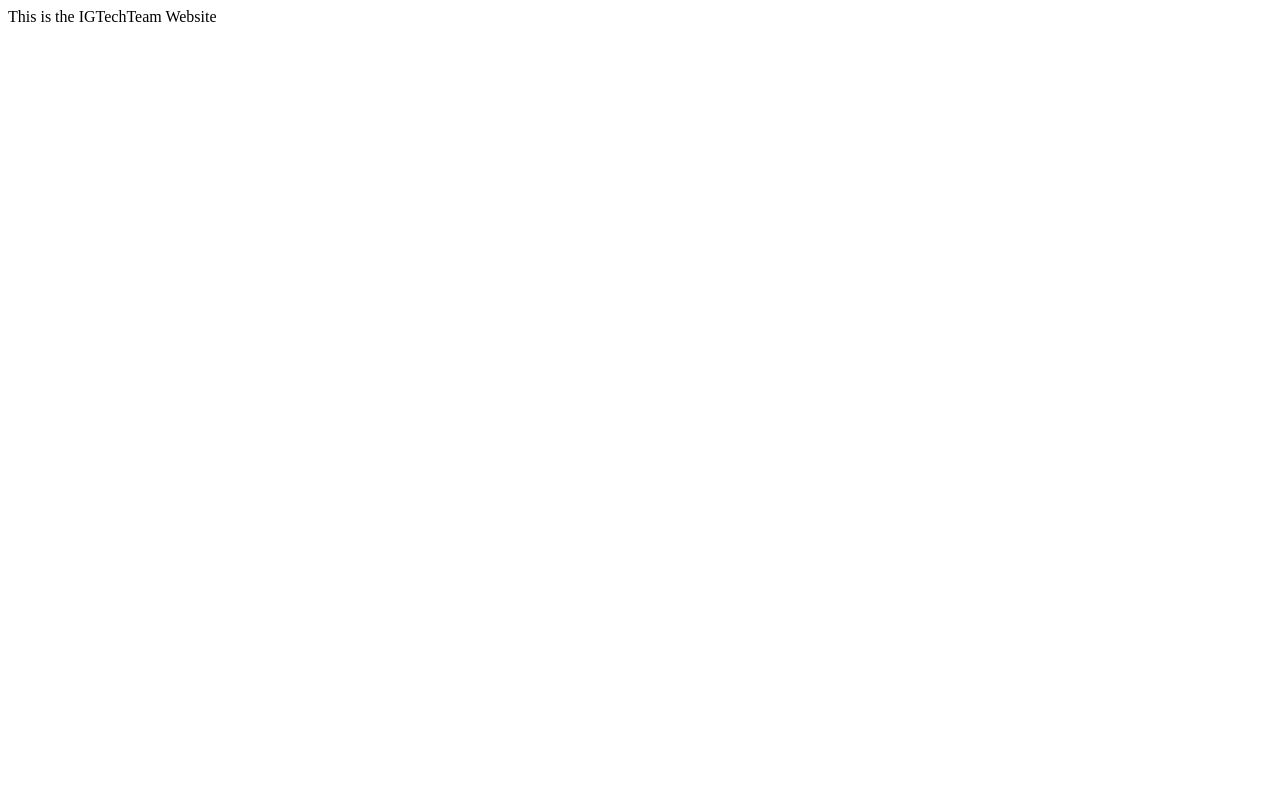
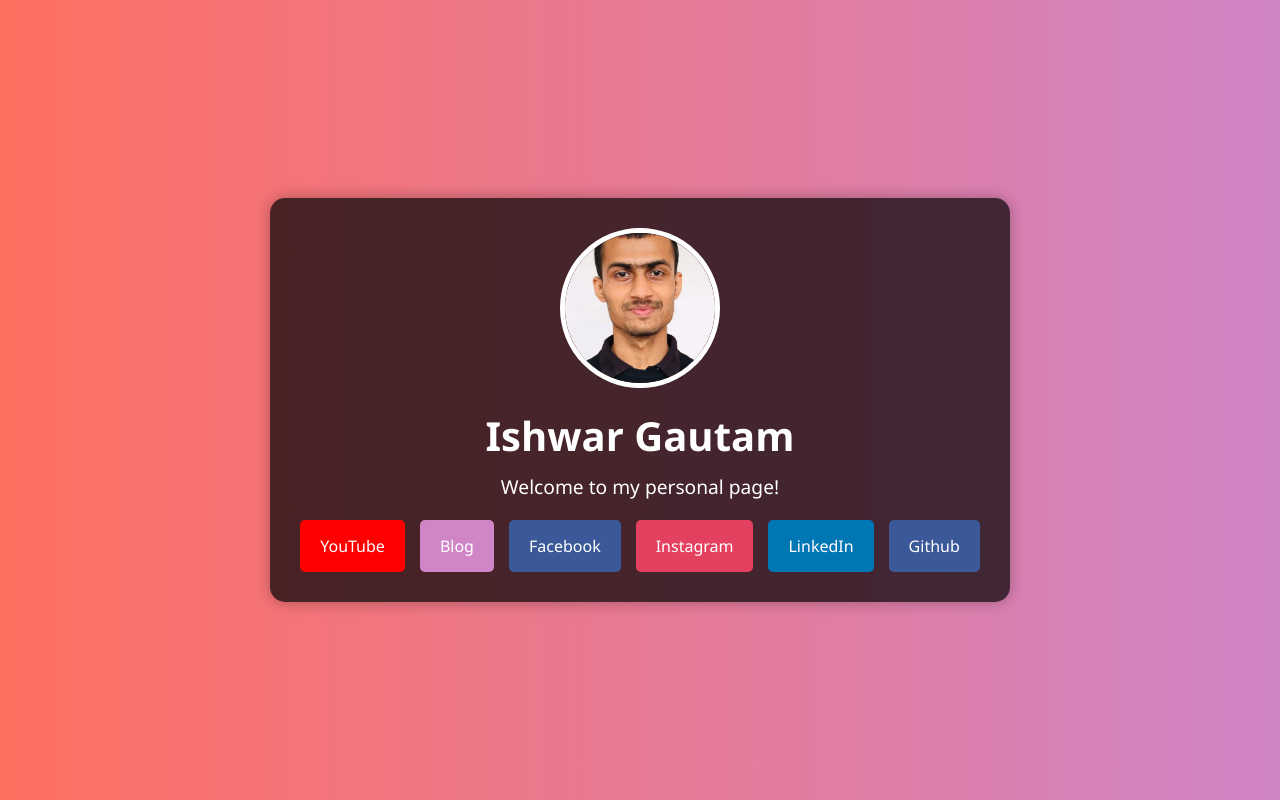
Before and after one commit to IshwarGautam/www, a plain HTML site: page index.html in a window 1280 px wide. Drawn offline with Linux system fonts and the light colour scheme.

Commit message:
Version 1

```diff
--- a/index.html
+++ b/index.html
@@ -3,9 +3,52 @@
   <head>
     <meta charset="UTF-8" />
     <meta name="viewport" content="width=device-width, initial-scale=1.0" />
-    <title>IGTechTeam</title>
+    <title>Ishwar Gautam</title>
+    <link rel="stylesheet" href="styles.css" />
   </head>
   <body>
-    This is the IGTechTeam Website
+    <div class="container">
+      <img src="image.png" alt="Ishwar Gautam" class="profile-img" />
+      <h1>Ishwar Gautam</h1>
+      <p>Welcome to my personal page!</p>
+      <div class="social-links">
+        <a
+          href="https://www.youtube.com/@IGTechTeam"
+          class="social-button youtube"
+          target="_blank"
+          >YouTube</a
+        >
+        <a
+          href="https://igtechteam.wordpress.com/"
+          class="social-button website"
+          target="_blank"
+          >Blog</a
+        >
+        <a
+          href="https://www.facebook.com/@IGTechTeam"
+          class="social-button facebook"
+          target="_blank"
+          >Facebook</a
+        >
+        <a
+          href="https://www.instagram.com/ishwar_gautam1/"
+          class="social-button instagram"
+          target="_blank"
+          >Instagram</a
+        >
+        <a
+          href="https://www.linkedin.com/in/ishwargautam1/"
+          class="social-button linkedin"
+          target="_blank"
+          >LinkedIn</a
+        >
+        <a
+          href="https://github.com/ishwargautam"
+          class="social-button github"
+          target="_blank"
+          >Github</a
+        >
+      </div>
+    </div>
   </body>
 </html>
--- /dev/null
+++ b/styles.css
@@ -0,0 +1,89 @@
+/* Reset some default styles */
+body,
+h1,
+p {
+  margin: 0;
+  padding: 0;
+}
+
+body {
+  font-family: "Segoe UI", Tahoma, Geneva, Verdana, sans-serif;
+  background: linear-gradient(to right, #ff6f61, #d085c7);
+  display: flex;
+  justify-content: center;
+  align-items: center;
+  height: 100vh;
+  color: #fff;
+  text-align: center;
+  overflow: hidden;
+}
+
+.container {
+  background-color: rgba(0, 0, 0, 0.7);
+  padding: 30px;
+  border-radius: 15px;
+  box-shadow: 0 0 15px rgba(0, 0, 0, 0.3);
+}
+
+.profile-img {
+  width: 150px;
+  height: 150px;
+  border-radius: 50%;
+  object-fit: cover;
+  border: 5px solid #fff;
+  margin-bottom: 15px;
+}
+
+h1 {
+  font-size: 2.5em;
+  margin-bottom: 10px;
+}
+
+p {
+  font-size: 1.2em;
+  margin-bottom: 20px;
+}
+
+.social-links {
+  display: flex;
+  justify-content: center;
+  gap: 15px;
+}
+
+.social-button {
+  display: inline-block;
+  padding: 15px 20px;
+  font-size: 1em;
+  color: #fff;
+  text-decoration: none;
+  border-radius: 5px;
+  transition: transform 0.3s ease, opacity 0.3s ease;
+}
+
+.social-button:hover {
+  transform: scale(1.1);
+}
+
+.facebook {
+  background-color: #3b5998;
+}
+
+.instagram {
+  background-color: #e4405f;
+}
+
+.linkedin {
+  background-color: #0077b5;
+}
+
+.youtube {
+  background-color: #ff0000;
+}
+
+.website {
+  background-color: #d085c7;
+}
+
+.github {
+  background-color: #3b5998;
+}
```
Also changed, not shown: image.png (added).
